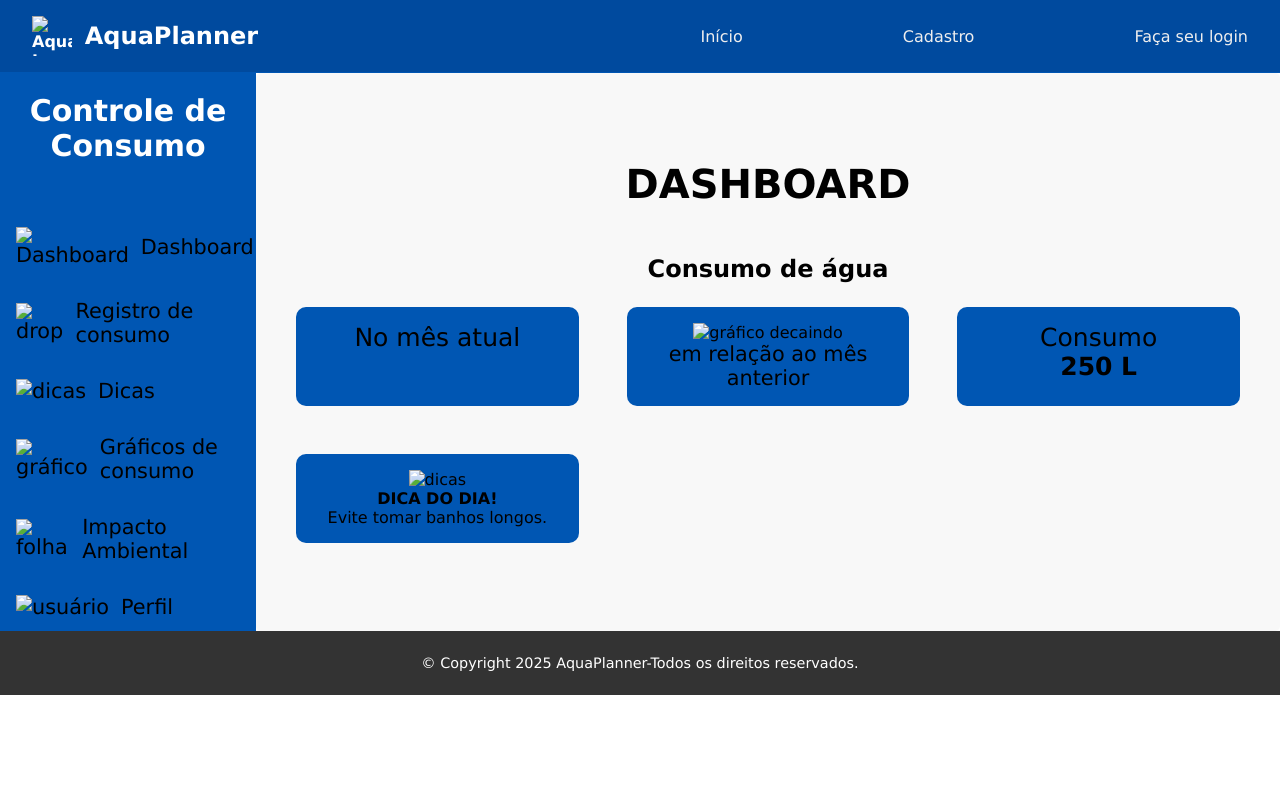
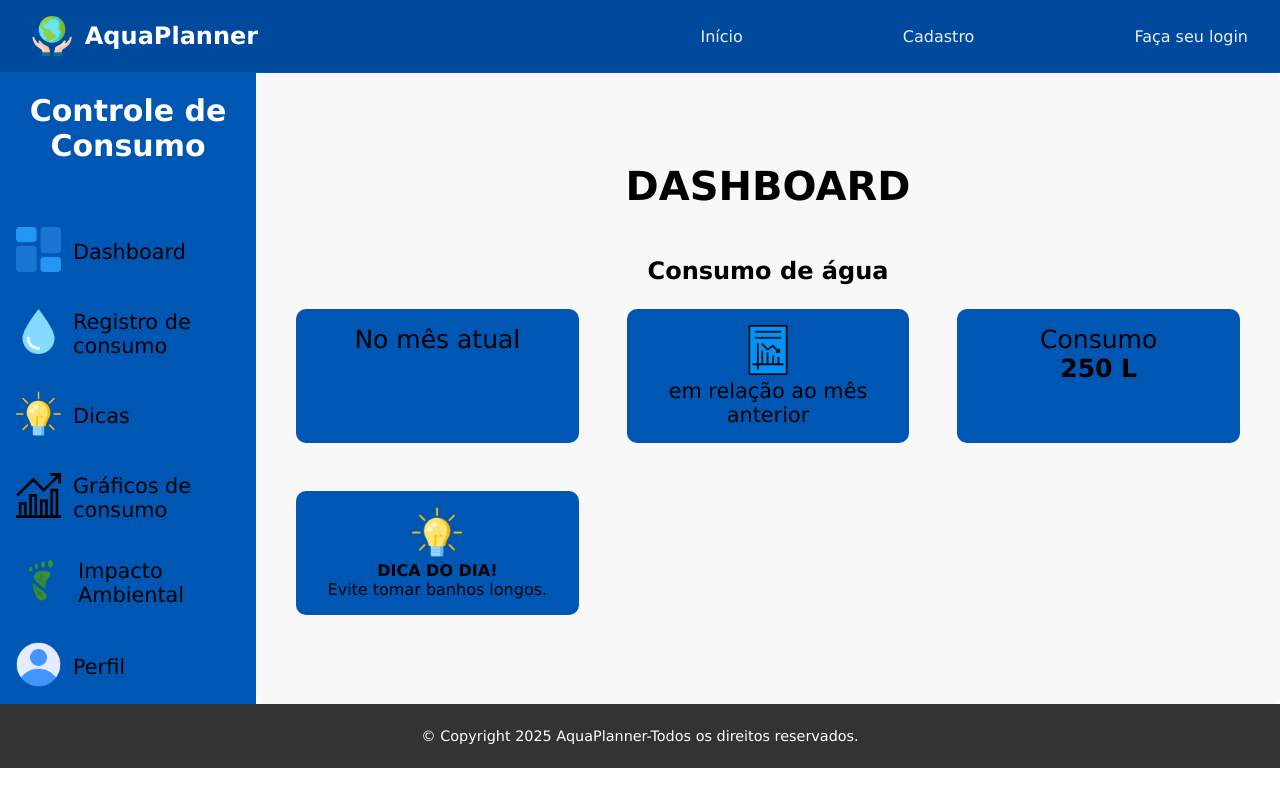
Before and after one commit to Laminhaas/aquaplanner, a plain HTML site: page codigo-fonte/src/dashboard.html in a window 1280 px wide. Drawn offline with Linux system fonts and the light colour scheme; a script that the page names is missing.

Commit message:
atualizacoes arthur 12/12

```diff
--- a/codigo-fonte/src/dashboard.html
+++ b/codigo-fonte/src/dashboard.html
@@ -14,7 +14,7 @@
             padding: 0%;
         }
     </style>
-    <link rel="Icon" href="ASSETS/dashboard(1).png">
+    <link rel="Icon" href="imgs/dashboard(1).png">
     <title>Dashboard</title>
 </head>
 
@@ -23,7 +23,7 @@
     <!--Menu de navegação-->
     <header class="main-header">
         <div class="logo-area">
-            <img width="40" height="40" src="ASSETS/AQUA_LOGO-removebg-preview.png" alt="AquaPlanner Logo">
+            <img width="40" height="40" src="imgs/AQUA_LOGO-removebg-preview.png" alt="AquaPlanner Logo">
             <span>AquaPlanner</span>
         </div>
 
@@ -35,7 +35,7 @@
             </ul>
         </nav>
         <button class="menu-toggle" id="menu-toggle">
-        <img width="25" height="25"src="ASSETS/burger-bar.png" alt="Home"></button>
+        <img width="25" height="25"src="imgs/burger-bar.png" alt="Home"></button>
     </header>
 
     <!--Barra Lateral-->
@@ -47,42 +47,42 @@
             <ul>
                 <li>
                     <a href="dashboard.html">
-                        <span><img width="45" height="45" src="ASSETS/dashboard.png" alt="Dashboard"></span>
+                        <span><img width="45" height="45" src="imgs/dashboard.png" alt="Dashboard"></span>
                         <span>Dashboard</span>
                     </a>
                 </li>
 
                 <li>
                     <a href="RegistrodeConsumo.HTML">
-                        <span><img width="45" height="45" src="ASSETS/drop.png" alt="drop"></span>
+                        <span><img width="45" height="45" src="imgs/drop.png" alt="drop"></span>
                         <span>Registro de consumo</span>
                     </a>
                 </li>
 
                 <li>
                     <a href="TelaDicas.html">
-                        <span><img width="45" height="45" src="ASSETS/idea.png" alt="dicas"></span>
+                        <span><img width="45" height="45" src="imgs/idea.png" alt="dicas"></span>
                         <span>Dicas</span>
                     </a>
                 </li>
 
                 <li>
                     <a href="TelaGraficos.html">
-                        <span><img width="45" height="45" src="ASSETS/trend.png" alt="gráfico"></span>
+                        <span><img width="45" height="45" src="imgs/trend.png" alt="gráfico"></span>
                         <span>Gráficos de consumo</span>
                     </a>
                 </li>
 
                 <li>
                     <a href="ImpactoAmbiental.HTML">
-                        <span><img width="50" height="50" src="ASSETS/carbon-footprint.png" alt="folha"></span>
+                        <span><img width="50" height="50" src="imgs/carbon-footprint.png" alt="folha"></span>
                         <span>Impacto Ambiental</span>
                     </a>
                 </li>
 
                 <li class="active">
                     <a href="TelaPerfilCOnquista.html">
-                        <span><img width="45" height="45" src="ASSETS/user.png" alt="usuário"></span>
+                        <span><img width="45" height="45" src="imgs/user.png" alt="usuário"></span>
                         <span>Perfil</span>
                     </a>
                 </li>
@@ -106,7 +106,7 @@
                 </div>
 
                 <div class="card-2">
-                    <img width="50" height="50" src="ASSETS/loss.png" alt="gráfico decaindo">
+                    <img width="50" height="50" src="imgs/loss.png" alt="gráfico decaindo">
                     <div class="card-value 2" id="porcentagem"></div>
                     <span class="card-change" id="cardTitle2">em relação ao mês anterior</span>
                 </div>
@@ -117,7 +117,7 @@
                 </div>
 
                  <div class="card-tips">
-                    <img width="50" height="50" src="ASSETS/idea.png" alt="dicas">
+                    <img width="50" height="50" src="imgs/idea.png" alt="dicas">
                     <div class="tips-title"><strong>DICA DO DIA!</strong></div>
                     <div class="tips-value" id="dicasDiarias">Evite tomar banhos longos.</div>
                  </div>
--- a/codigo-fonte/src/recuperaSenha.JS
+++ b/codigo-fonte/src/recuperaSenha.JS
@@ -1,5 +1,5 @@
 function getUsers() {
-    return JSON.parse(localStorage.getItem('usuarioCadastrado') || '[]');
+    return JSON.parse(localStorage.getItem('users') || '[]');
 }
 
 document.getElementById('enviar').addEventListener('click', function(e) {
@@ -22,7 +22,6 @@ document.getElementById('enviar').addEventListener('click', function(e) {
     // Agora indo pra parte do EmailJS
     emailjs.send("service_b8uyw55", "template_hhrysau", {
         to_email: user.email,
-        nome: user.nomeCompleto,
         senha: user.senha
     })
     .then(() => {
```
Also changed, not shown: codigo-fonte/src/cadastro.html (+1 -1 lines).
